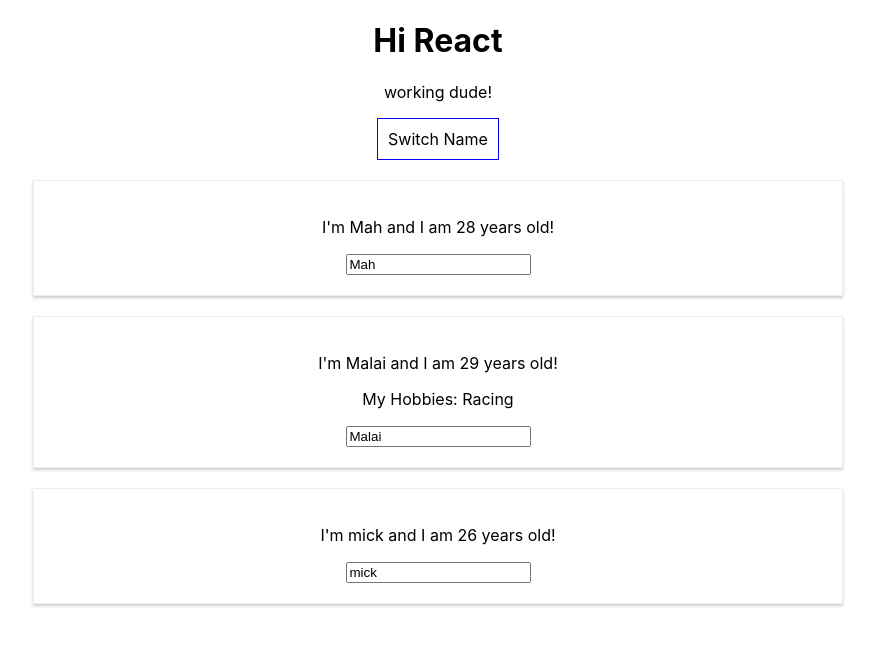
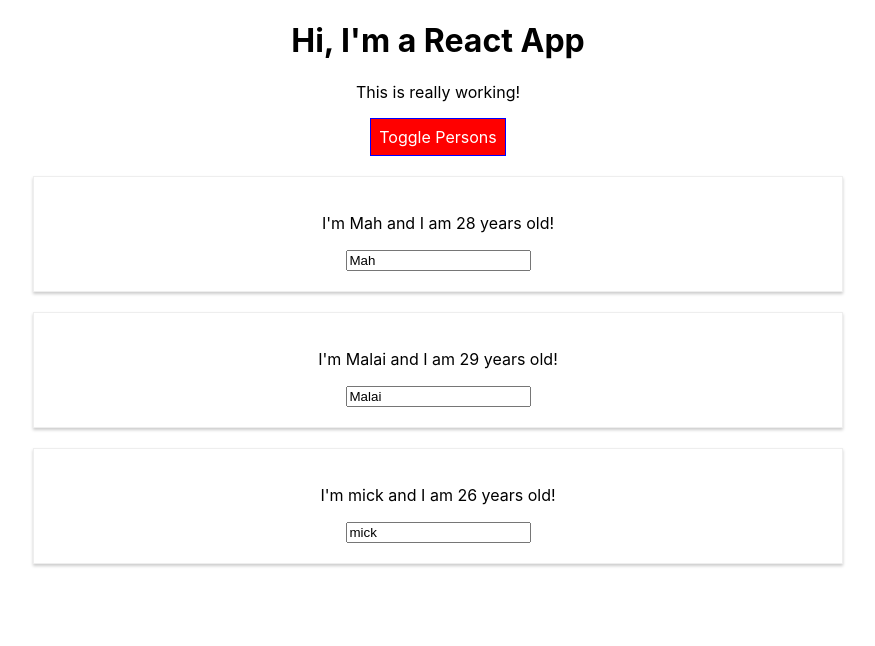
Before and after one commit to gkmaheshkrish/react-app-demo, a React (Create React App) app: page / in a window 1280 px wide. Shown: the top 646 px of the page, without its empty margins (202-1077 px from the left). Built offline with nearby package versions, Linux system fonts and the light colour scheme.

Commit message:
ADDED TOOGLE CSS EFFECT ON COUNT CONTAINERS AND INSTALLED RADIUM CSS PACKAGE

```diff
--- a/package.json
+++ b/package.json
@@ -6,6 +6,7 @@
     "@testing-library/jest-dom": "^4.2.4",
     "@testing-library/react": "^9.3.3",
     "@testing-library/user-event": "^7.1.2",
+    "radium": "^0.26.0",
     "react": "^16.12.0",
     "react-dom": "^16.12.0",
     "react-scripts": "3.3.0"
--- a/src/App.css
+++ b/src/App.css
@@ -1,3 +1,10 @@
 .App {
   text-align: center;
 }
+.red{
+  color:red;
+}
+
+.bold{
+  font-weight: bold;
+}
--- a/src/App.js
+++ b/src/App.js
@@ -5,60 +5,90 @@
 class App extends Component {
   state = {
     persons: [
-      { name: 'Mah', age: 28 },
-      { name: 'Malai', age: 29 },
-      { name: 'mick', age: 26 }
+      { id: 'jnjncs', name: 'Mah', age: 28 },
+      { id:'jsnsmeje', name: 'Malai', age: 29 },
+      { id:'dbdu', name: 'mick', age: 26 }
     ],
-    otherState: 'some other value'
+    otherState: 'some other value',
+    showPersons:'false'
   }
 
-  switchNameHandler = (newName) => {this.setState( {
-      persons: [
-        { name: newName, age: 28 },
-        { name: 'Mala', age: 29 },
-        { name: 'venki', age: 27 }
-      ]
-    } )
+  nameChangedHandler = ( event, id ) => {
+    const personIndex = this.state.persons.findIndex(p => {
+      return p.id === id;
+    });
+
+    const person = {
+      ...this.state.persons[personIndex]
+    };
+
+    // const person = Object.assign({}, this.state.persons[personIndex]);
+
+    person.name = event.target.value;
+
+    const persons = [...this.state.persons];
+    persons[personIndex] = person;
+
+    this.setState( {persons: persons} );
   }
 
-  nameChangedHandler = (event) => {
-    this.setState( {
-      persons: [
-        { name: 'Mahi', age: 21},
-        { name: event.target.value, age: 20 },
-        { name: 'imaa', age: 22 }
-      ]
-    } )
+  deletePersonHandler = (personIndex) => {
+    // const persons = this.state.persons.slice();
+    const persons = [...this.state.persons];
+    persons.splice(personIndex, 1);
+    this.setState({persons: persons});
+  }
+
+  togglePersonsHandler = () => {
+    const doesShow = this.state.showPersons;
+    this.setState( { showPersons: !doesShow } );
   }
 
   render () {
-    const style={
-        backgroundColor: 'white',
-        font:'inherit',
-        border:'1px solid blue',
-        padding:'10px',
-        cursor:'pointer'
+    const style = {
+      backgroundColor: 'green',
+      color:'white',
+      font: 'inherit',
+      border: '1px solid blue',
+      padding: '8px',
+      cursor: 'pointer'
+    };
+
+    let persons = null;
+
+    if ( this.state.showPersons ) {
+      persons = (
+        <div>
+          {this.state.persons.map((person, index) => {
+            return <Person
+              click={() => this.deletePersonHandler(index)}
+              name={person.name}
+              age={person.age}
+              key={person.id}
+              changed={(event) => this.nameChangedHandler(event, person.id)} />
+          })}
+        </div>
+      );
+      style.backgroundColor="red";
+    }
+    const classes=[];
+    if(this.state.persons.length<=2){
+      classes.push('red');
+    }
+    if(this.state.persons.length<=1){
+      classes.push('bold');
     }
     return (
       <div className="App">
-        <h1>Hi React </h1>
-        <p>working dude!</p>
+        <h1>Hi, I'm a React App</h1>
+        <p className={classes.join(' ')}>This is really working!</p>
         <button
-        style={style}
-        onClick={() => this.switchNameHandler('Mahesh!!')}>Switch Name</button>
-        <Person
-          name={this.state.persons[0].name}
-          age={this.state.persons[0].age} />
-        <Person
-          name={this.state.persons[1].name}
-          age={this.state.persons[1].age}
-          click={this.switchNameHandler.bind(this, 'GK!')}
-          changed={this.nameChangedHandler} >My Hobbies: Racing</Person>
-        <Person
-          name={this.state.persons[2].name}
-          age={this.state.persons[2].age} />
+          style={style}
+          onClick={this.togglePersonsHandler}>Toggle Persons</button>
+        {persons}
       </div>
-    );}
+    );
+  }
 }
 
 export default App;
--- a/src/Person/Person.js
+++ b/src/Person/Person.js
@@ -1,4 +1,5 @@
 import React from 'react';
+
 import './Person.css';
 
 const person = ( props ) => {
```
Also changed, not shown: 1 other file (tests, documents, lock files or other folders).
